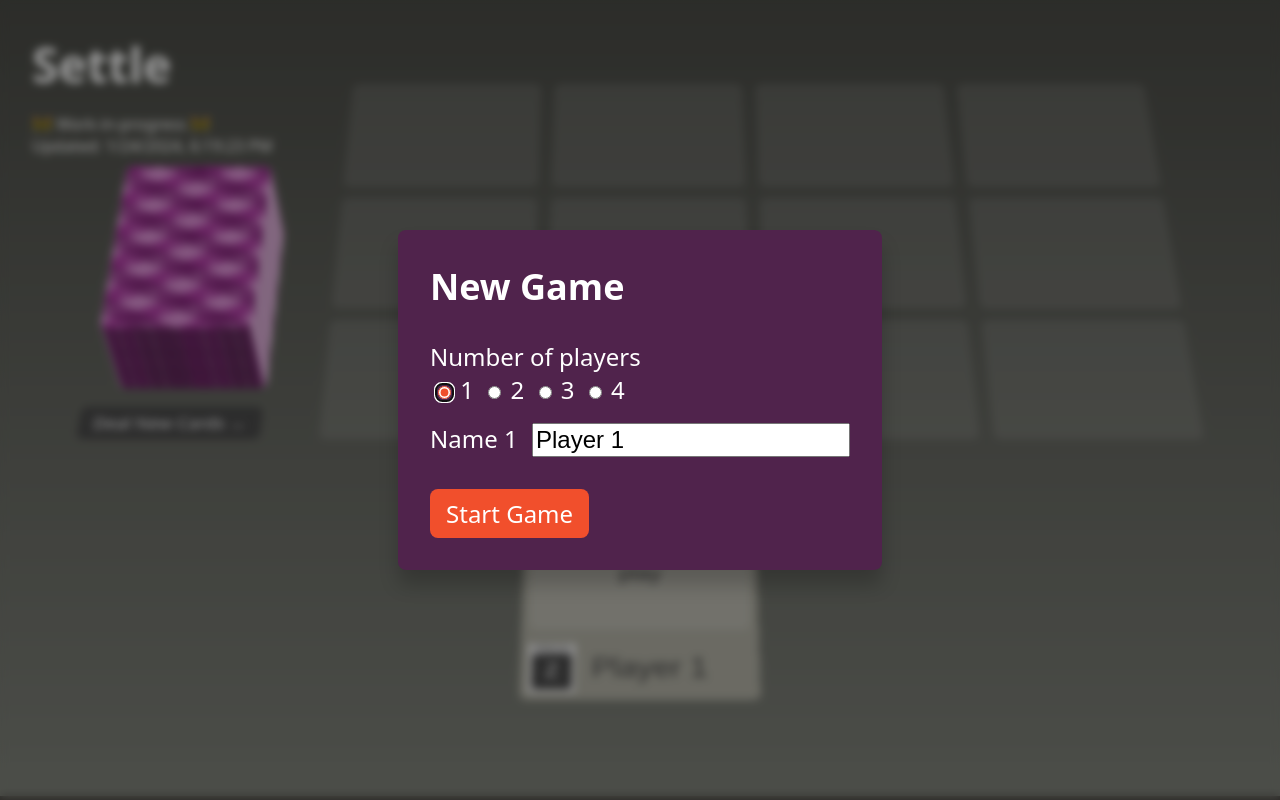
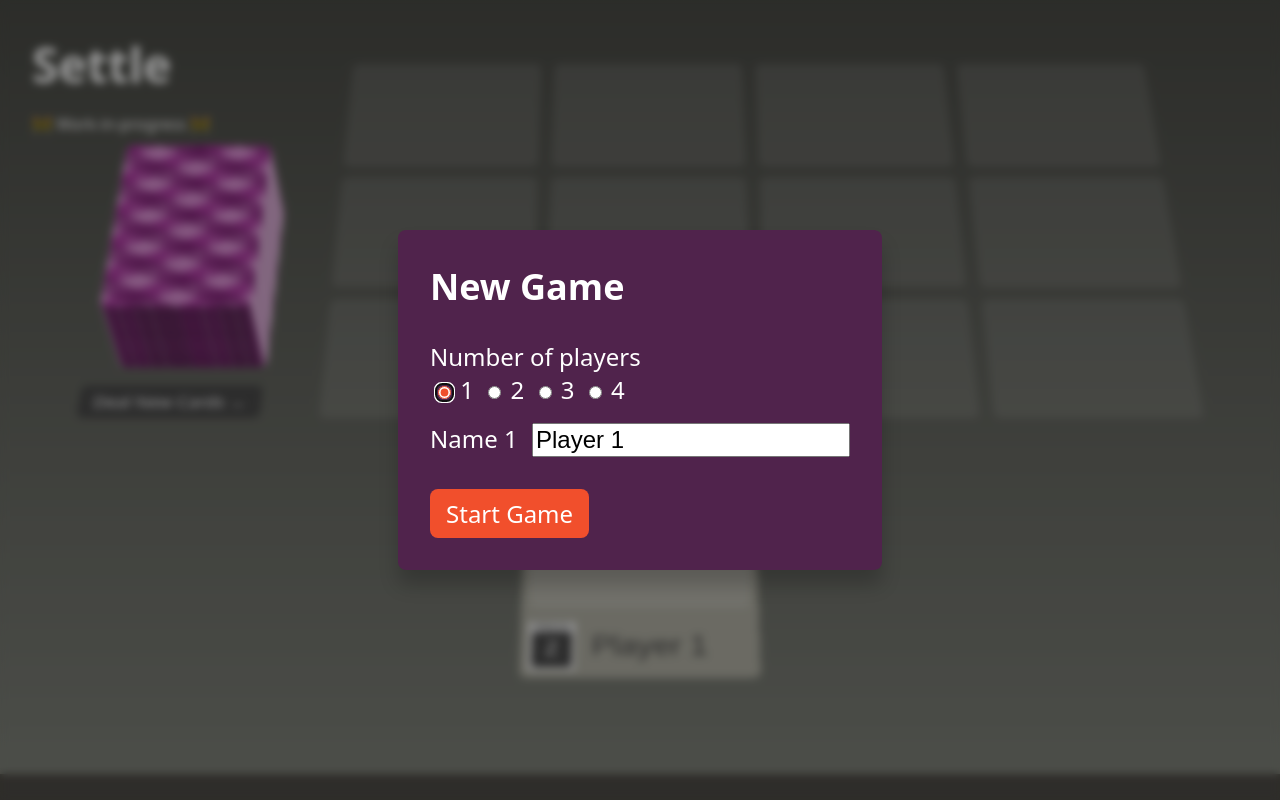
Before and after one commit to stephenjbell/settle, a SvelteKit app: page / in a window 1280 px wide. Built offline with nearby package versions, Linux system fonts and the light colour scheme.

Commit message:
Remove date for now

```diff
--- a/src/routes/+page.server.js
+++ b/src/routes/+page.server.js
@@ -1,6 +1,5 @@
 /** @type {import('./$types').PageServerLoad} */
 export async function load() {
-	// Get current date and time in human readable format
 	const date = new Date().toLocaleString();
 
 	return {
--- a/src/routes/+page.svelte
+++ b/src/routes/+page.svelte
@@ -630,7 +630,7 @@
 	<h1>Settle</h1>
 	<p>
 		🚧 Work-in-progress 🚧 <br />
-		Updated: {data.date}
+		<!-- Updated: {data.date} -->
 	</p>
 
 	<div class="noplayerwarning {noPlayerWarning}">Select a player.</div>
```
